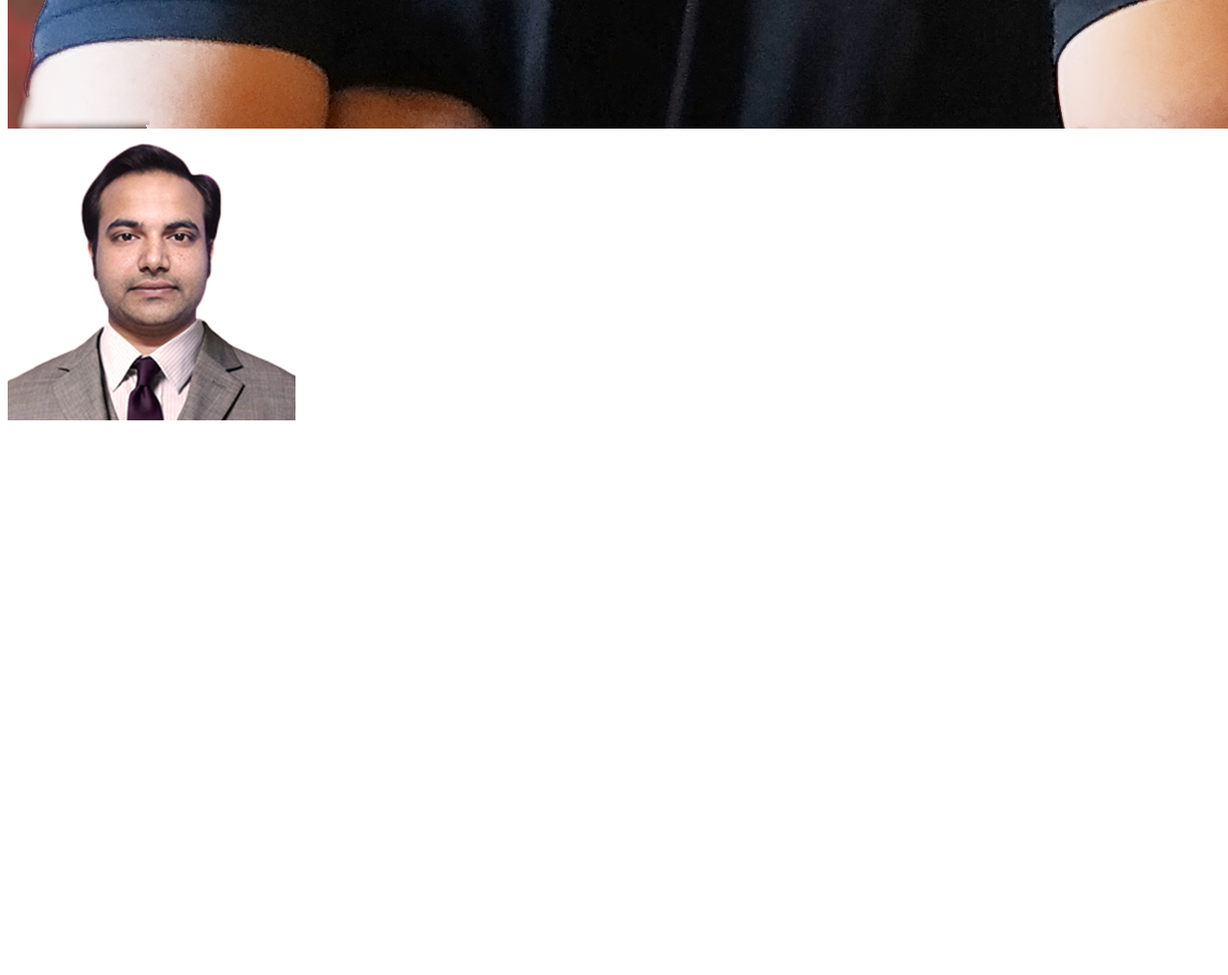
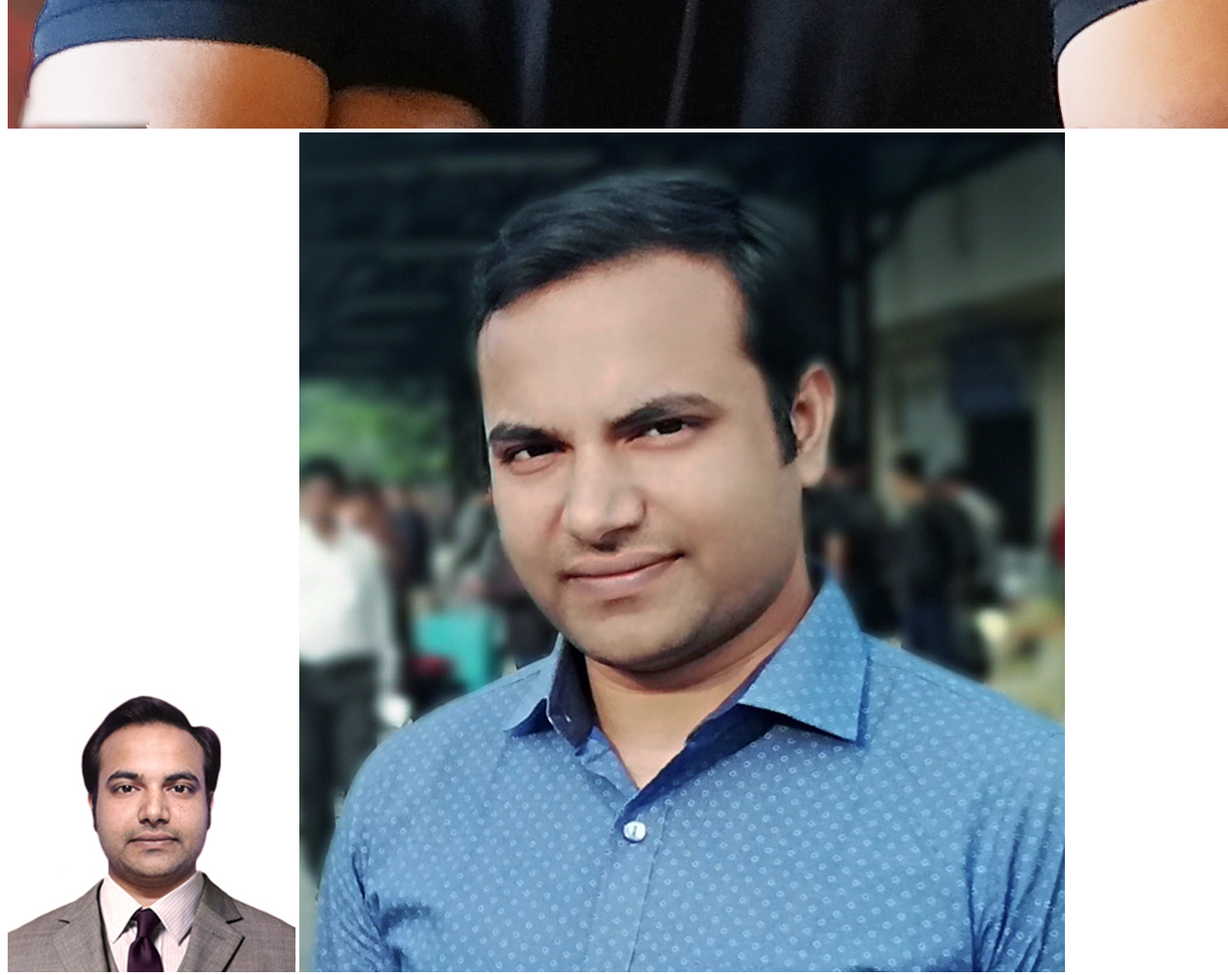
Before and after one commit to aruproton/my-scond-repo, a plain HTML site: page index.html in a window 1280 px wide. Shown: the part 1560-2576 px from the top of the page at 96% size. Before the commit the page ends 2010 px from the top, so only its background shows below. Drawn offline with Linux system fonts and the light colour scheme.

Commit message:
new image added

```diff
--- a/index.html
+++ b/index.html
@@ -15,5 +15,6 @@
     <p>Bazar is hicked. What about your's?</p>
     <img src="IMG_20200622_1529221.jpg" alt="Arup 1">
     <img src="PP01-300.jpg" alt="Arup 2">
+    <img src="123.jpg" alt="Arup 3">
 </body>
 </html>
```
Also changed, not shown: 123.jpg (added).
